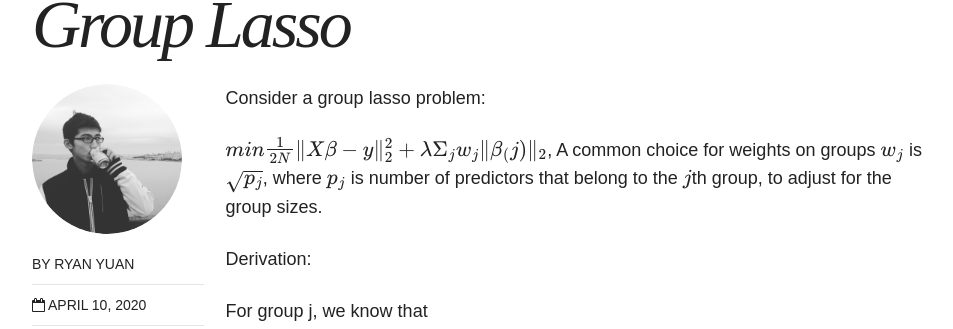
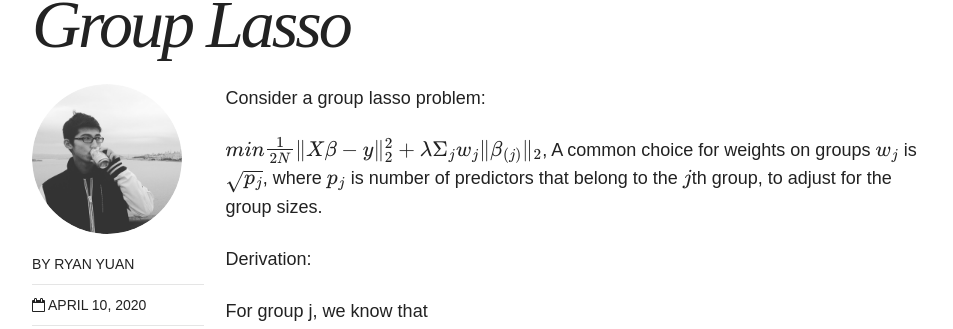
Before and after one commit to ryanyuan42/ryanyuan42.github.io, a Jekyll site: the page built from _posts/2020-04-10-group_lasso.markdown, in a window 1280 px wide and 900 px high, scrolled down 421 px. Shown: the part 123-452 px from the top of the window, without its empty margins (154-1107 px from the left). Built offline with Jekyll 4.4.1, drawn with Linux system fonts in a browser that asks for light colours; nearby versions of some CDN libraries; formulas are drawn with MathJax 3; comment, search, counter and statistics services are not loaded.

```diff
--- a/_posts/2020-04-10-group_lasso.markdown
+++ b/_posts/2020-04-10-group_lasso.markdown
@@ -10,7 +10,7 @@ share: true
 
 Consider a group lasso problem:
 
-$$min \frac{1}{2N} \|X\beta - y\|_2^2 + \lambda \Sigma_j w_j \|\beta_(j)\|_2$$, A common choice for weights on groups $$w_j$$ is $$\sqrt{p_j}$$,
+$$min \frac{1}{2N} \|X\beta - y\|_2^2 + \lambda \Sigma_j w_j \|\beta_{(j)}\|_2$$, A common choice for weights on groups $$w_j$$ is $$\sqrt{p_j}$$,
 where $$p_j$$ is number of predictors that belong to the $$j$$th group, to adjust for the group sizes.
 
 
```
